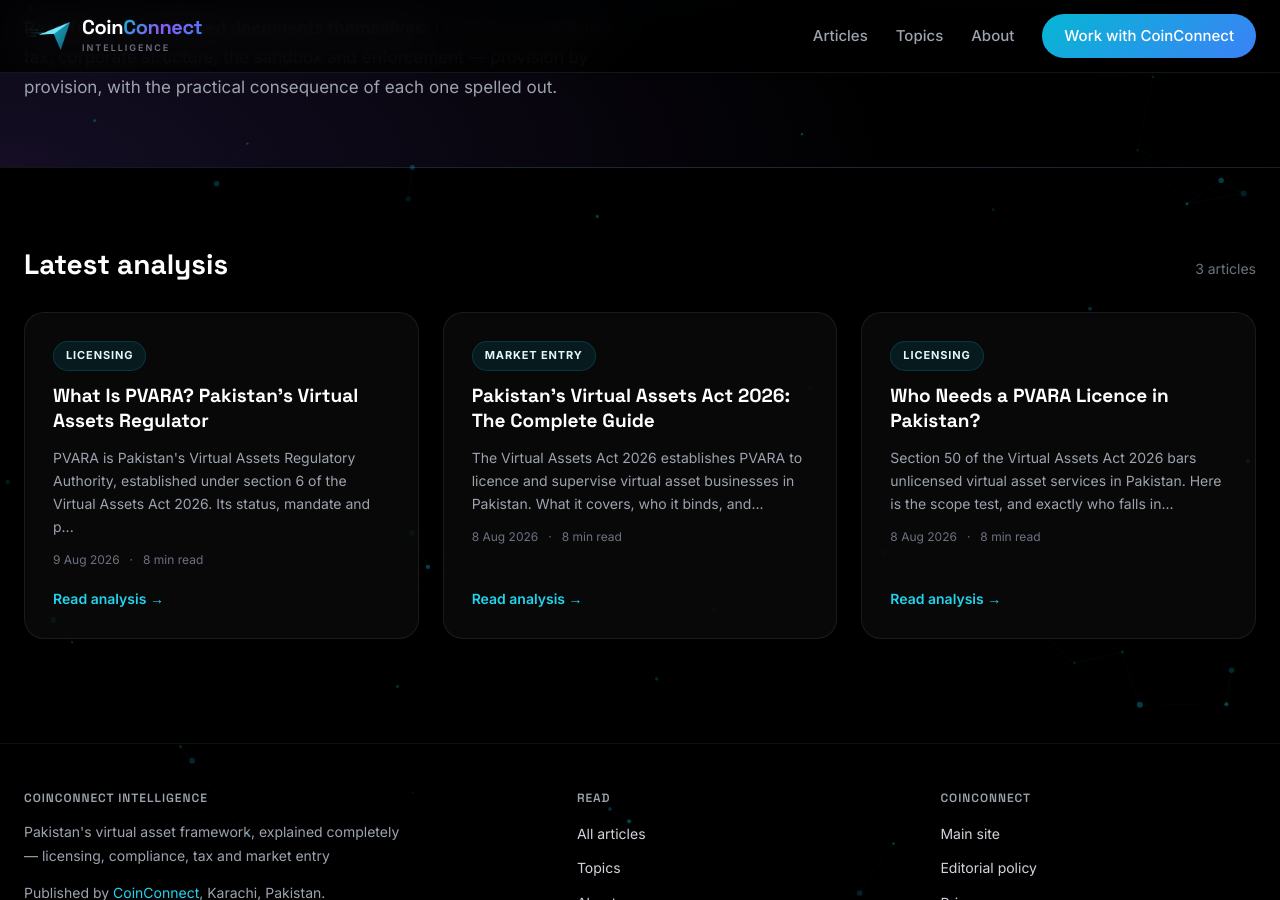
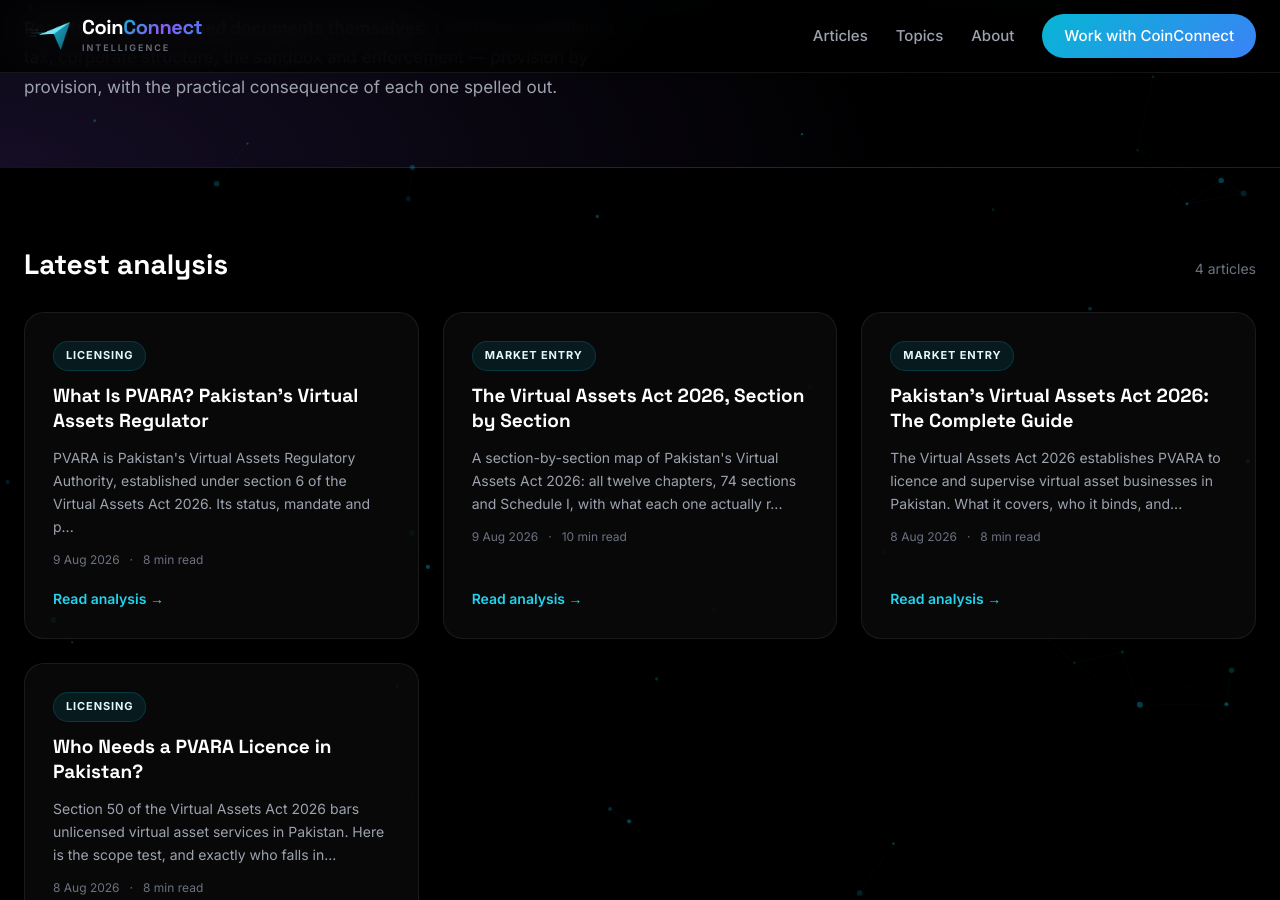
Before and after one commit to coinconnect-pk/coinconnect-pk.github.io, a Jekyll site: the page built from index.html, in a window 1280 px wide and 900 px high, scrolled down 447 px. Built offline with Jekyll 4.4.1, drawn with Linux system fonts in a browser that asks for light colours; part of the change alters nothing that is shown.

Commit message:
Publish article for 2026-08-09

```diff
--- a/_data/linkmap.yml
+++ b/_data/linkmap.yml
@@ -247,3 +247,6 @@ blog:
   - url: "https://blog.coinconnect.site/what-is-pvara-pakistans-virtual-assets-regulator/"
     title: "What Is PVARA? Pakistan's Virtual Assets Regulator"
     topics: [pvara, virtual, assets, regulator, licensing]
+  - url: "https://blog.coinconnect.site/the-virtual-assets-act-2026-section-by-section/"
+    title: "The Virtual Assets Act 2026, Section by Section"
+    topics: [virtual, assets, act, section, market, entry]
--- a/_data/published-log.csv
+++ b/_data/published-log.csv
@@ -2,3 +2,4 @@ date,source,title,words
 2026-08-08,queue,"Pakistan's Virtual Assets Act 2026: The Complete Guide",1687
 2026-08-08,queue,"Who Needs a PVARA Licence in Pakistan?",1638
 2026-08-09,queue,"What Is PVARA? Pakistan's Virtual Assets Regulator",1663
+2026-08-09,queue,"The Virtual Assets Act 2026, Section by Section",2093
--- a/_queue/004-virtual-assets-act-2026-section-by-section.md
+++ b/_posts/2026-08-09-the-virtual-assets-act-2026-section-by-section.md
@@ -1,7 +1,7 @@
 ---
 layout: post
 title: "The Virtual Assets Act 2026, Section by Section"
-date: 2026-01-01 09:00:00 +0500
+date: 2026-08-09 20:01:20 +0500
 categories: [Market Entry]
 author: "Malik Abbas"
 description: "A section-by-section map of Pakistan's Virtual Assets Act 2026: all twelve chapters, 74 sections and Schedule I, with what each one actually requires."
@@ -131,10 +131,3 @@ The Statement of Objects and Reasons closing the Act records the policy rational
 This analysis was prepared by the CoinConnect research desk from the Virtual Assets Act, 2026 as passed by the National Assembly, including Schedule I and the Statement of Objects and Reasons, read as published. Where practice is not yet settled or guidance has not been issued, that is stated in the text above.
 
 Regulatory positions change and specific requirements should be verified against the current position published by the relevant authority before you act on them. This is information and analysis, not legal advice, and it does not create an advisory relationship. Take professional advice on your own circumstances.
-
-## Flags for Malik
-
-1. **Section 59 contains an internal tension I have reproduced without resolving.** Section 59(1)(c) allows a penalty "up to the maximum amount prescribed by the Rules"; section 59(4) states a fine up to Rs 25 million. I have stated both. Article 137 needs to address whether 59(4) caps 59(1)(c) or stands separately — the Act does not say.
-2. **This article is at the top of the word range** (roughly 2,050 words of body). It is a reference piece and the length is doing work, but if the checker is strict, the easiest cut is the Chapter 2 bullet detail in the "Chapters I to 3" section.
-3. **I mention the Ordinance 2025 once**, in the s.74 entry, because omitting it would misdescribe the section. That is the only reference and it is factually confined to what s.74 says.
-4. One outbound link (fbr.gov.pk), approved host. Zero to coinconnect.site.
```
